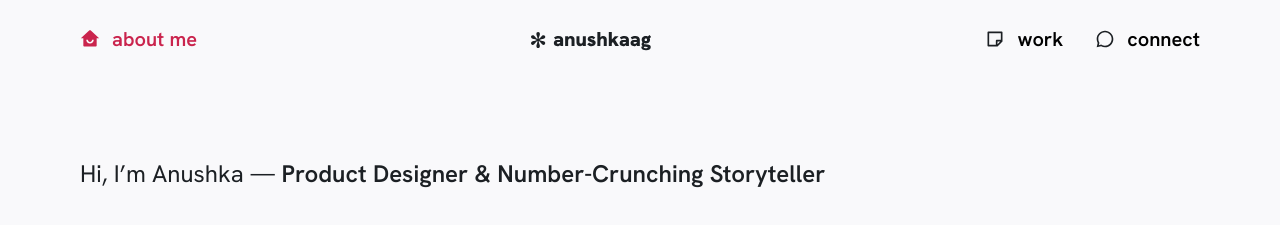
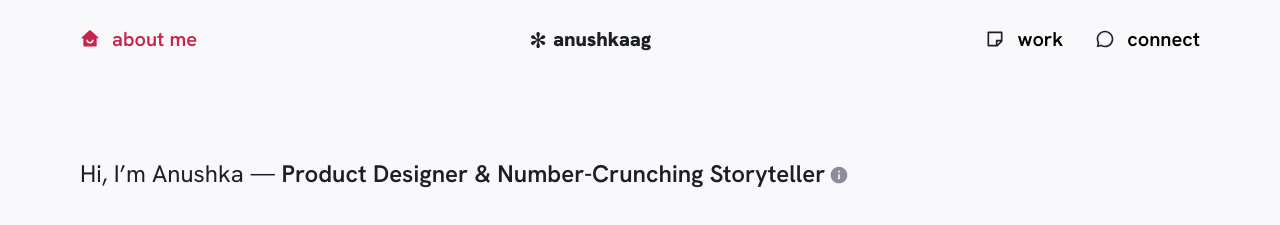
Before and after one commit to PixeledCode/anushka-folio, a Next.js app: page / in a window 1280 px wide. Shown: the top 225 px of the page. Built offline with nearby package versions, Linux system fonts and the light colour scheme; a web font is replaced by a local one.

Commit message:
add quote on homepage

```diff
--- a/app/globals.css
+++ b/app/globals.css
@@ -1,4 +1,6 @@
 @import "tailwindcss";
+
+@plugin 'tailwindcss-animate';
 
 @theme {
   --font-sans: var(--font-hanken-grotesk);
@@ -88,3 +90,7 @@
 .tagShadow {
   box-shadow: 0px 4px 4px 0px rgba(0, 0, 0, 25%);
 }
+
+.shadow-popover {
+  box-shadow: 0px 1px 2px 0px rgba(0, 0, 0, 25%);
+}
--- a/app/page.tsx
+++ b/app/page.tsx
@@ -4,17 +4,41 @@
 import Work from "./components/Work";
 import Musings from "./components/Musings";
 import About from "./components/About";
+import { Popover, PopoverContent, PopoverTrigger } from "@/components/Popover";
+import { Info } from "@/assets/icons";
 
 export default function Home() {
   return (
     <main>
       <section className="p-20">
+        <div className="flex items-center gap-1">
           <h1 className="text-2xl">
             Hi, I’m Anushka —{" "}
             <span className="font-semibold">
               Product Designer & Number-Crunching Storyteller
             </span>
           </h1>
+          <Popover>
+            <PopoverTrigger className="leading-0 -mb-[2px] cursor-pointer">
+              <span className="inline-block w-5 h-5">
+                <Info />
+              </span>
+            </PopoverTrigger>
+            <PopoverContent align="end" className="w-full max-w-[685px]">
+              <Image
+                src="/home-quote.png"
+                width={637}
+                height={358}
+                alt="quote from book: a mathematician reads the newspapaer"
+              />
+              <p className="text-xl mt-6">
+                Author John Allen Paulos’s fondly dedicates his book ‘A
+                Mathematician Reads the Newspaper’ to storytelling
+                number-crunchers and number-crunching storytellers.
+              </p>
+            </PopoverContent>
+          </Popover>
+        </div>
         <div className="mt-8 text-5xl font-serif">
           <div className="flex gap-4">
             <p className="">I collaborate with</p>
--- a/assets/icons/Info.tsx
+++ b/assets/icons/Info.tsx
@@ -1,6 +1,6 @@
-export const Info = () => {
+export const Info = ({ fill = "var(--slate-9)" }) => {
   return (
-    <svg xmlns="http://www.w3.org/2000/svg" viewBox="0 0 24 24" fill="var(--slate-11)">
+    <svg xmlns="http://www.w3.org/2000/svg" viewBox="0 0 24 24" fill={fill}>
       <path d="M12 22C6.47715 22 2 17.5228 2 12C2 6.47715 6.47715 2 12 2C17.5228 2 22 6.47715 22 12C22 17.5228 17.5228 22 12 22ZM11 11V17H13V11H11ZM11 7V9H13V7H11Z"></path>
     </svg>
   );
--- /dev/null
+++ b/components/Popover/Popover.tsx
@@ -0,0 +1,33 @@
+"use client";
+
+import * as React from "react";
+import * as PopoverPrimitive from "@radix-ui/react-popover";
+
+import { cn } from "@/lib/utils";
+
+const Popover = PopoverPrimitive.Root;
+
+const PopoverTrigger = PopoverPrimitive.Trigger;
+
+const PopoverAnchor = PopoverPrimitive.Anchor;
+
+const PopoverContent = React.forwardRef<
+  React.ComponentRef<typeof PopoverPrimitive.Content>,
+  React.ComponentPropsWithoutRef<typeof PopoverPrimitive.Content>
+>(({ className, align = "center", sideOffset = 4, ...props }, ref) => (
+  <PopoverPrimitive.Portal>
+    <PopoverPrimitive.Content
+      ref={ref}
+      align={align}
+      sideOffset={sideOffset}
+      className={cn(
+        "z-50 w-72 rounded-xl bg-basic-white p-6 shadow-popover outline-none data-[state=open]:animate-in data-[state=closed]:animate-out data-[state=closed]:fade-out-0 data-[state=open]:fade-in-0 data-[state=closed]:zoom-out-95 data-[state=open]:zoom-in-95 data-[side=bottom]:slide-in-from-top-2 data-[side=left]:slide-in-from-right-2 data-[side=right]:slide-in-from-left-2 data-[side=top]:slide-in-from-bottom-2",
+        className
+      )}
+      {...props}
+    />
+  </PopoverPrimitive.Portal>
+));
+PopoverContent.displayName = PopoverPrimitive.Content.displayName;
+
+export { Popover, PopoverTrigger, PopoverContent, PopoverAnchor };
--- /dev/null
+++ b/components/Popover/index.ts
@@ -0,0 +1,6 @@
+export {
+  Popover,
+  PopoverTrigger,
+  PopoverContent,
+  PopoverAnchor,
+} from "./Popover";
--- a/package.json
+++ b/package.json
@@ -9,13 +9,15 @@
     "lint": "next lint"
   },
   "dependencies": {
+    "@radix-ui/react-popover": "^1.1.6",
     "clsx": "^2.1.1",
     "next": "15.2.0",
     "react": "^19.0.0",
     "react-dom": "^19.0.0",
     "react-fast-marquee": "^1.6.5",
     "react-simple-typewriter": "^5.0.1",
-    "tailwind-merge": "^3.0.2"
+    "tailwind-merge": "^3.0.2",
+    "tailwindcss-animate": "^1.0.7"
   },
   "devDependencies": {
     "@eslint/eslintrc": "^3",
```
Also changed, not shown: public/home-quote.png (added), 1 other file (tests, documents, lock files or other folders). Lines whose indentation alone changed are shown as unchanged.
